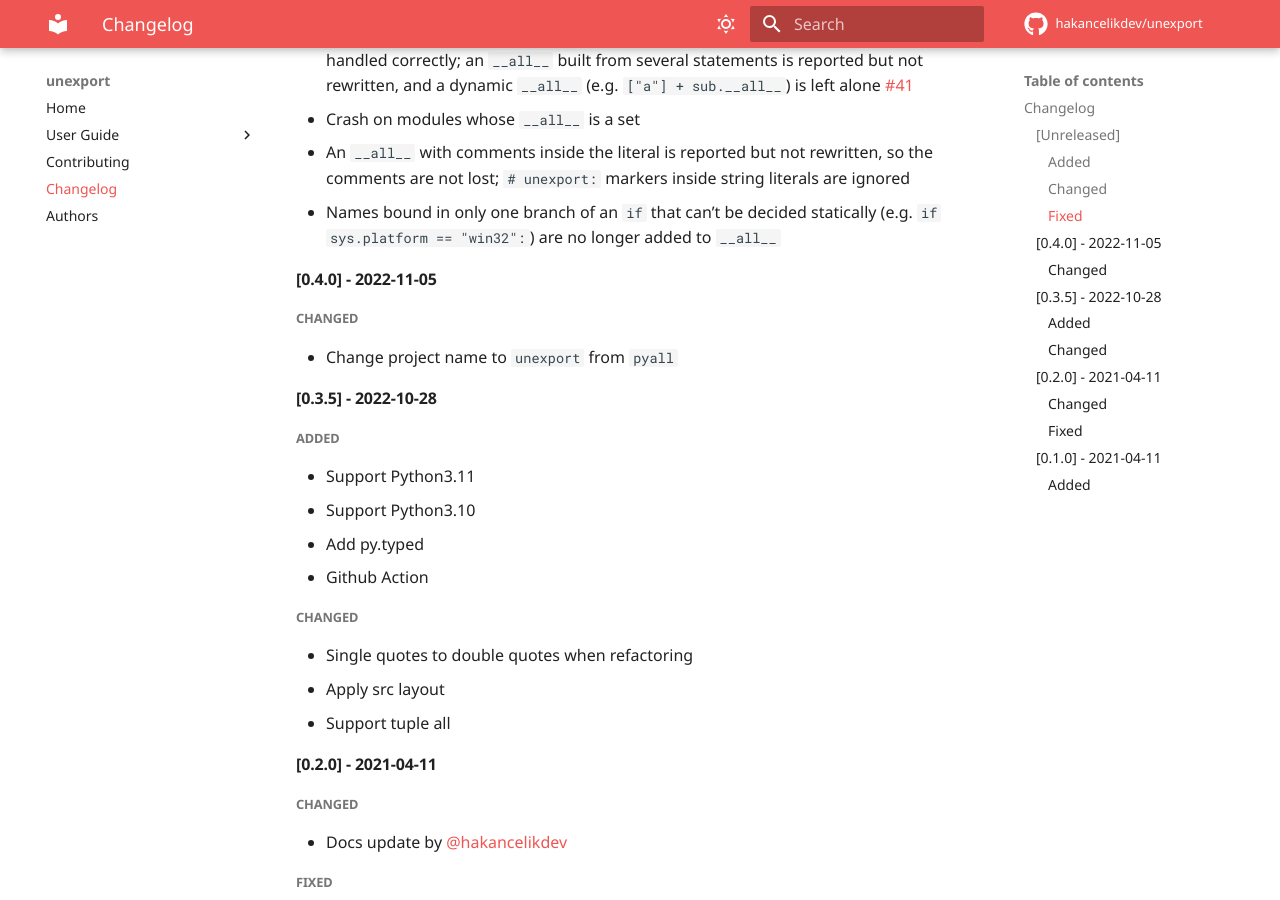
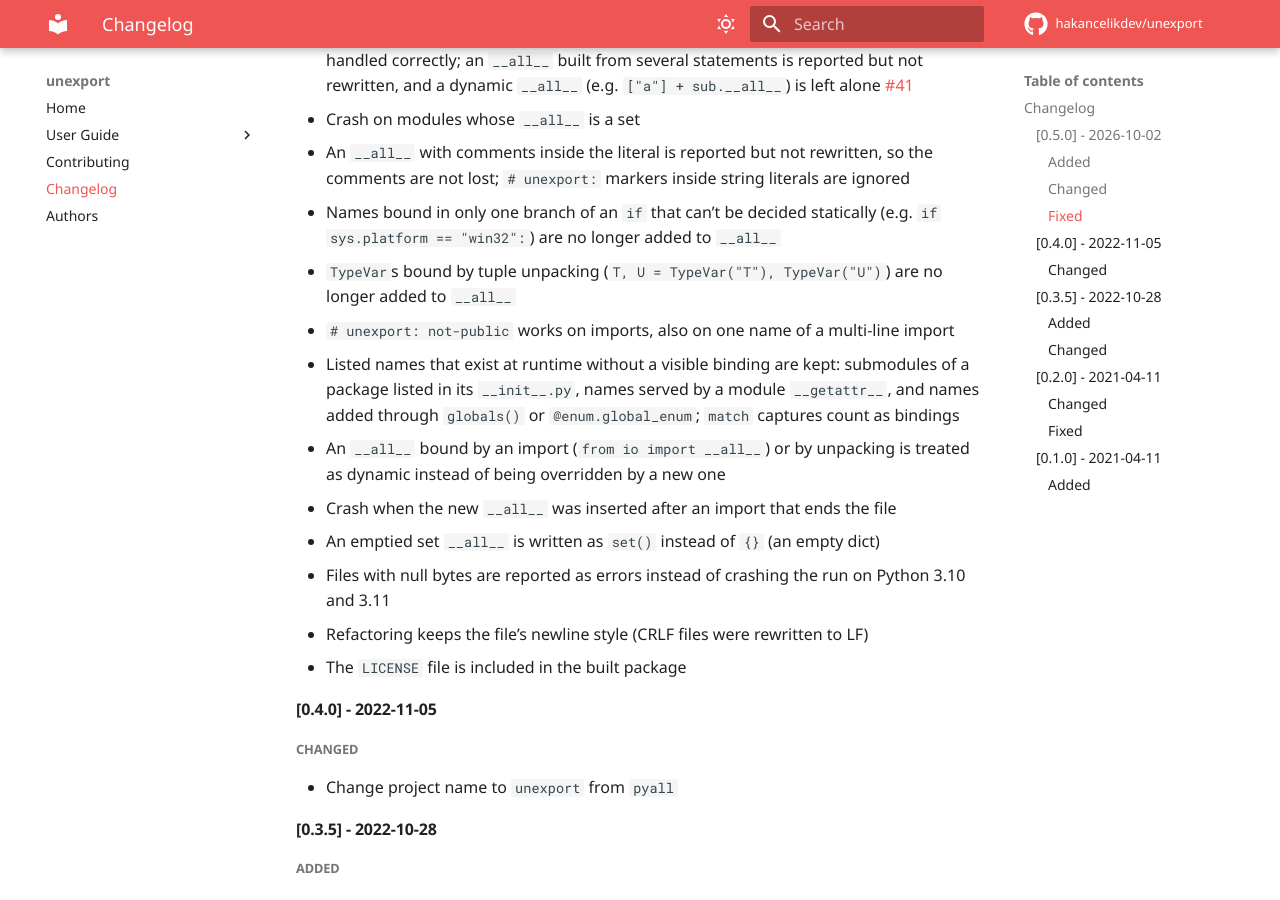
Before and after one commit to hakancelikdev/unexport, an MkDocs documentation site: the page built from docs/changelog.md, in a window 1280 px wide and 900 px high, scrolled down 1332 px. Built offline with MkDocs 1.6.1 and Material for MkDocs 9.7.7, drawn with Linux system fonts in a browser that asks for light colours; comment, search, counter and statistics services are not loaded; the version menu is left out; some of the changed text lies outside the part shown.

Commit message:
Prepare release 0.5.0
- Bump the version to 0.5.0.
- Date the changelog section and add the entries that were missing for
  #53, #54, #56, #57, #58, #60, #61 and #62.
- Fix license_files: `file: LICENSE` is not a valid glob, so LICENSE was
  left out of the built sdist and wheel.

Co-Authored-By: Claude Opus 5.5 <noreply@anthropic.com>
Claude-Session: https://claude.ai/code/session_019P9bvuGwAyVCNUdsAYPB1V

```diff
--- a/docs/changelog.md
+++ b/docs/changelog.md
@@ -5,7 +5,7 @@ All notable changes to this project will be documented in this file.
 The format is based on [Keep a Changelog](https://keepachangelog.com/en/1.0.0/), and
 this project adheres to [Semantic Versioning](https://semver.org/spec/v2.0.0.html).
 
-## [Unreleased]
+## [0.5.0] - 2026-10-02
 
 ### Added
 
@@ -58,6 +58,20 @@ this project adheres to [Semantic Versioning](https://semver.org/spec/v2.0.0.htm
   comments are not lost; `# unexport:` markers inside string literals are ignored
 - Names bound in only one branch of an `if` that can't be decided statically (e.g.
   `if sys.platform == "win32":`) are no longer added to `__all__`
+- `TypeVar`s bound by tuple unpacking (`T, U = TypeVar("T"), TypeVar("U")`) are no
+  longer added to `__all__`
+- `# unexport: not-public` works on imports, also on one name of a multi-line import
+- Listed names that exist at runtime without a visible binding are kept: submodules of a
+  package listed in its `__init__.py`, names served by a module `__getattr__`, and names
+  added through `globals()` or `@enum.global_enum`; `match` captures count as bindings
+- An `__all__` bound by an import (`from io import __all__`) or by unpacking is treated
+  as dynamic instead of being overridden by a new one
+- Crash when the new `__all__` was inserted after an import that ends the file
+- An emptied set `__all__` is written as `set()` instead of `{}` (an empty dict)
+- Files with null bytes are reported as errors instead of crashing the run on Python
+  3.10 and 3.11
+- Refactoring keeps the file's newline style (CRLF files were rewritten to LF)
+- The `LICENSE` file is included in the built package
 
 ## [0.4.0] - 2022-11-05
 
--- a/setup.cfg
+++ b/setup.cfg
@@ -10,8 +10,7 @@ keywords =
     all
 long_description_content_type = text/markdown
 license = GNU General Public License v3.0
-license_files =
-    file: LICENSE
+license_files = LICENSE
 classifiers =
     Development Status :: 4 - Beta
     License :: OSI Approved :: GNU General Public License v3 (GPLv3)
--- a/src/unexport/__init__.py
+++ b/src/unexport/__init__.py
@@ -1,6 +1,6 @@
 __all__ = ("__version__", "__description__")
 
-__version__ = "0.4.0"  # unexport: public
+__version__ = "0.5.0"  # unexport: public
 __description__ = (  # unexport: public
     "Unexport is a linter that tries to keep the __all __ in your Python modules always up to date."  # noqa: E501
 )
```
